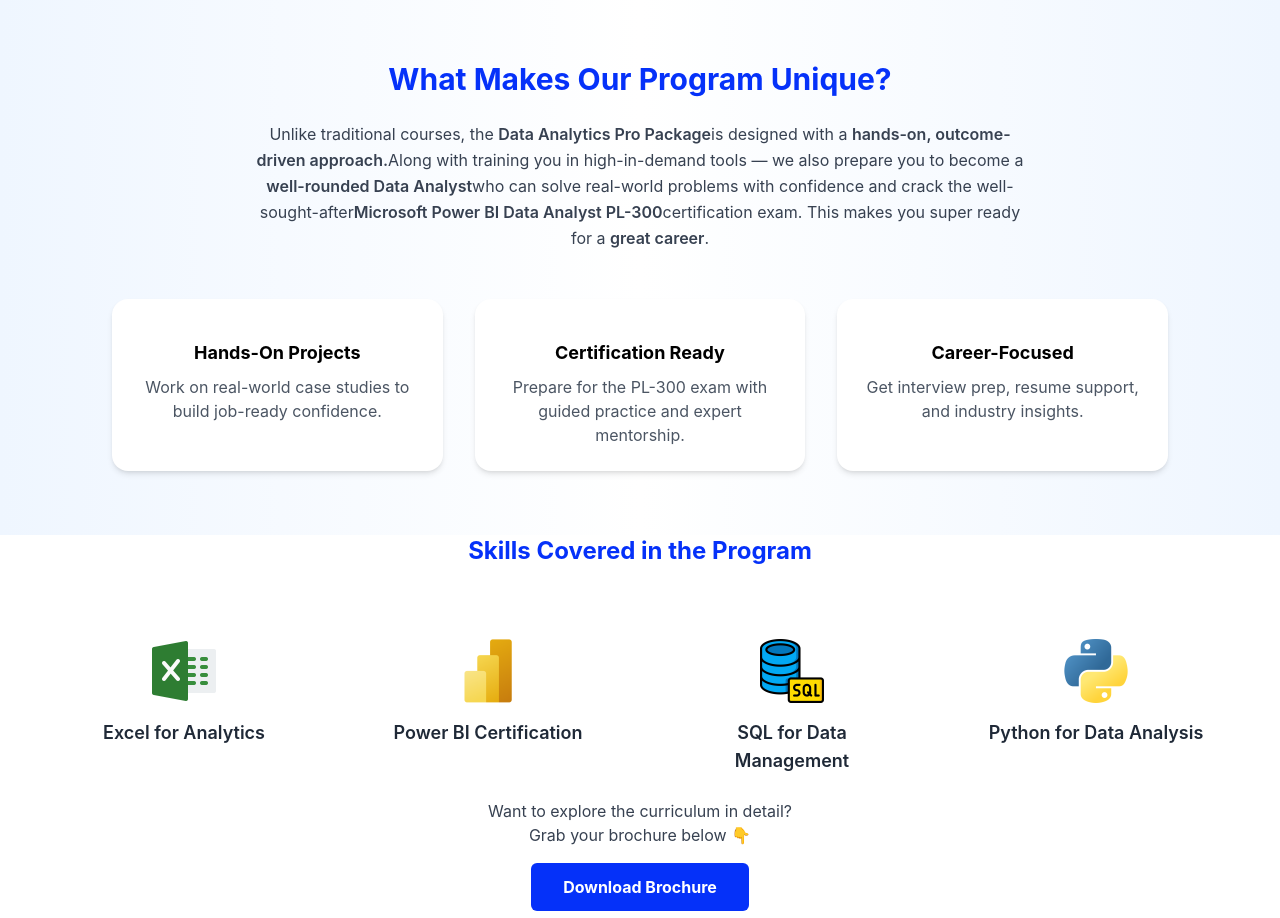
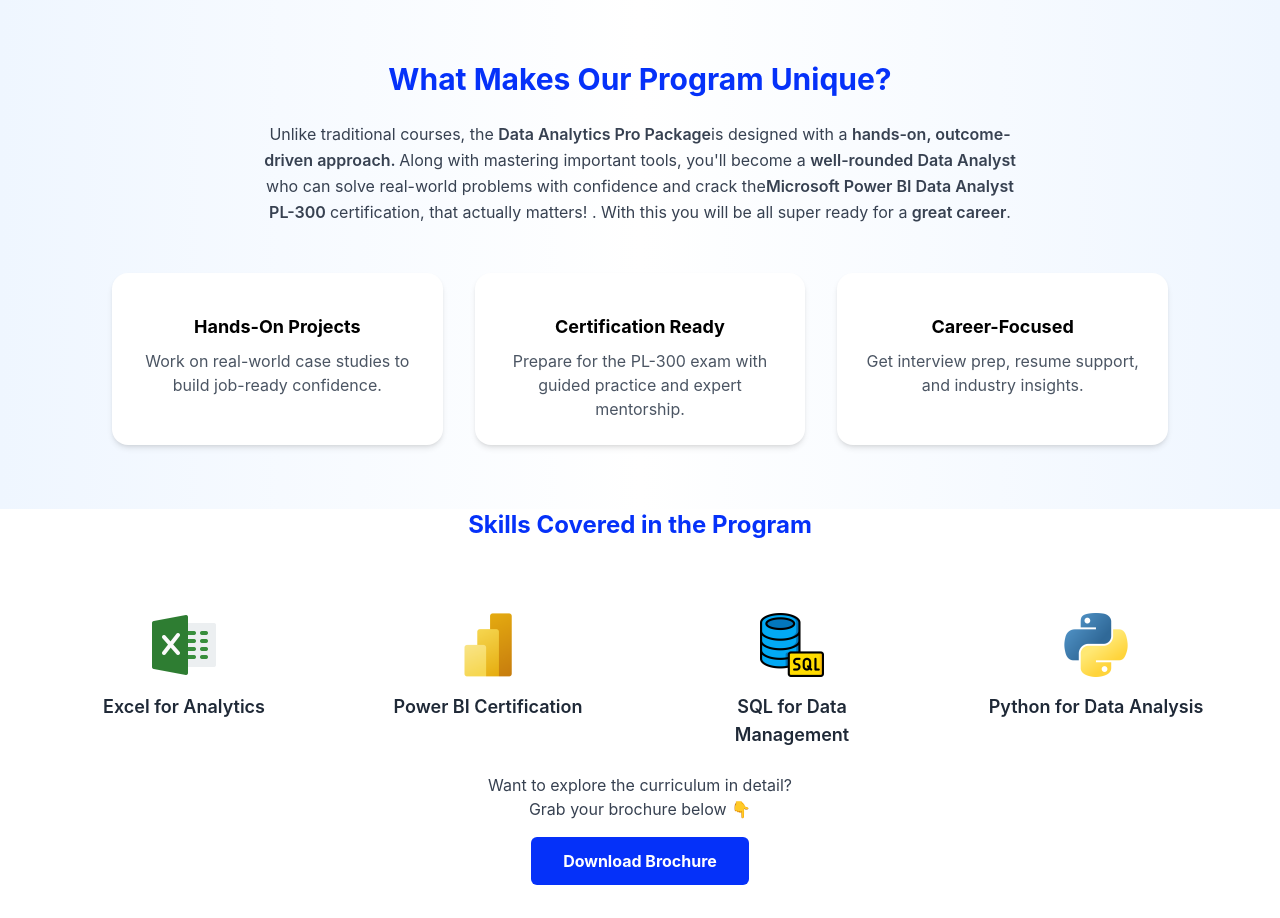
Before and after one commit to sanjeev699/certifa_rebel, a React (Create React App) app: page / in a window 1280 px wide. Shown: the part 4340-5258 px from the top of the page. Built offline with nearby package versions, Linux system fonts and the light colour scheme.

Commit message:
Update ProgramDetailsSection.jsx

```diff
--- a/src/components/ProgramDetailsSection.jsx
+++ b/src/components/ProgramDetailsSection.jsx
@@ -50,11 +50,11 @@ const guides = [
     <p className="text-gray-700 mb-12 max-w-3xl mx-auto leading-relaxed">
       Unlike traditional courses,
       the <span className="font-semibold">Data Analytics Pro Package</span>
-      is designed with a <span className="font-semibold">hands-on, outcome-driven approach.</span>
-      Along with training you in high-in-demand tools — we also prepare you to become a <span className="font-semibold">well-rounded Data Analyst</span>
-      who can solve real-world problems with confidence and crack the well-sought-after
-      <span className="font-semibold">Microsoft Power BI Data Analyst PL-300</span>
-      certification exam. This makes you super ready for a <span className="font-semibold">great career</span>.
+      is designed with a <span className="font-semibold">hands-on, outcome-driven approach. </span>
+      Along with mastering important tools, you'll become a <span className="font-semibold">well-rounded Data Analyst </span>
+      who can solve real-world problems with confidence and crack the
+      <span className="font-semibold">Microsoft Power BI Data Analyst PL-300 </span>
+      certification, that actually matters! . With this you will be all super ready for a <span className="font-semibold">great career</span>.
 
       </p>
 
```
